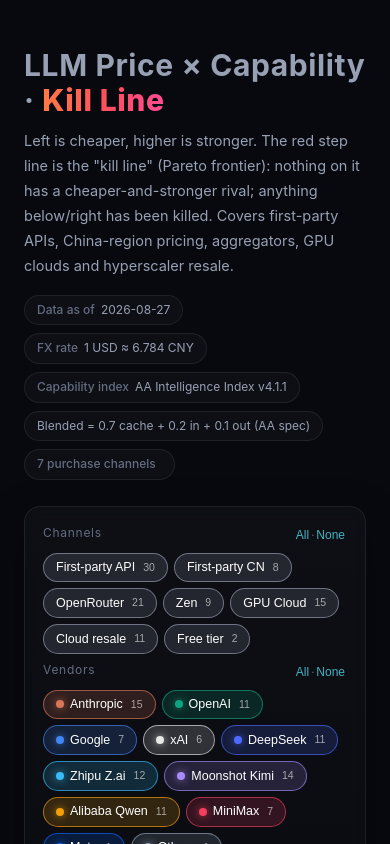
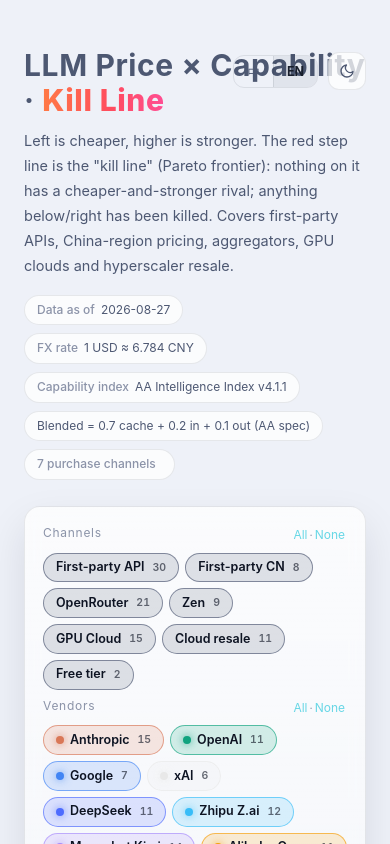
Before and after one commit to Mappedinfo/llm-price-kill-line, a React (Vite) app: page / in a window 390 px wide. Shown: the top 844 px of the page. Built offline with nearby package versions, Linux system fonts and the light colour scheme.

Commit message:
明暗双主题(data-theme 换肤+跟随系统+持久化+防FOUC);语言切换按钮补挂到右上角,与主题开关并排

```diff
--- a/index.html
+++ b/index.html
@@ -5,6 +5,20 @@
   <meta name="viewport" content="width=device-width, initial-scale=1.0" />
   <title>LLM Price–Capability Kill Line · 大模型斩杀线</title>
   <meta name="description" content="Price vs capability scatter with a live Pareto kill line across first-party APIs, subscriptions and aggregators." />
+  <script>
+    // 首屏前设定主题,避免闪白/闪黑
+    (function () {
+      try {
+        var t = localStorage.getItem('lkl.theme');
+        if (t !== 'light' && t !== 'dark') {
+          t = window.matchMedia && window.matchMedia('(prefers-color-scheme: light)').matches ? 'light' : 'dark';
+        }
+        document.documentElement.dataset.theme = t;
+      } catch (e) {
+        document.documentElement.dataset.theme = 'dark';
+      }
+    })();
+  </script>
 </head>
 <body>
   <div id="root"></div>
--- a/src/components/Header.jsx
+++ b/src/components/Header.jsx
@@ -1,5 +1,6 @@
 import React from 'react';
-import { useI18n } from '../i18n/index.jsx';
+import { useI18n, LangSwitch } from '../i18n/index.jsx';
+import ThemeSwitch from './ThemeSwitch.jsx';
 import { DATA, FX } from '../lib/dataset.js';
 
 export default function Header() {
@@ -11,6 +12,10 @@
           <span className="dimmed">{t('site.title1')} · </span>
           <span className="accent">{t('site.title2')}</span>
         </h1>
+        <div className="top-controls">
+          <LangSwitch />
+          <ThemeSwitch />
+        </div>
       </div>
       <p className="subtitle">{t('site.subtitle')}</p>
       <div className="chips">
--- /dev/null
+++ b/src/components/ThemeSwitch.jsx
@@ -0,0 +1,43 @@
+import React, { useEffect, useState } from 'react';
+
+const KEY = 'lkl.theme';
+
+function initial() {
+  try {
+    const saved = localStorage.getItem(KEY);
+    if (saved === 'light' || saved === 'dark') return saved;
+  } catch { /* ignore */ }
+  return window.matchMedia?.('(prefers-color-scheme: light)').matches ? 'light' : 'dark';
+}
+
+/** 明暗主题开关:data-theme 写在 <html> 上,CSS 变量整体换肤 */
+export default function ThemeSwitch() {
+  const [theme, setTheme] = useState(initial);
+
+  useEffect(() => {
+    document.documentElement.dataset.theme = theme;
+    try { localStorage.setItem(KEY, theme); } catch { /* ignore */ }
+  }, [theme]);
+
+  const dark = theme === 'dark';
+  return (
+    <button
+      type="button"
+      className="icon-toggle"
+      aria-label={dark ? 'switch to light theme' : 'switch to dark theme'}
+      title={dark ? '白天模式' : '夜间模式'}
+      onClick={() => setTheme(dark ? 'light' : 'dark')}
+    >
+      {dark ? (
+        <svg width="16" height="16" viewBox="0 0 24 24" fill="none" stroke="currentColor" strokeWidth="2" strokeLinecap="round">
+          <circle cx="12" cy="12" r="4" />
+          <path d="M12 2v2M12 20v2M4.9 4.9l1.4 1.4M17.7 17.7l1.4 1.4M2 12h2M20 12h2M4.9 19.1l1.4-1.4M17.7 6.3l1.4-1.4" />
+        </svg>
+      ) : (
+        <svg width="16" height="16" viewBox="0 0 24 24" fill="none" stroke="currentColor" strokeWidth="2" strokeLinecap="round" strokeLinejoin="round">
+          <path d="M21 12.8A9 9 0 1 1 11.2 3a7 7 0 0 0 9.8 9.8z" />
+        </svg>
+      )}
+    </button>
+  );
+}
--- a/src/styles.css
+++ b/src/styles.css
@@ -1,8 +1,10 @@
-/* ============ 设计令牌 ============ */
+/* ============ 设计令牌 · 夜间(默认) ============ */
 :root {
+  color-scheme: dark;
   --bg: #07090f;
   --bg-soft: #0b0e16;
   --surface: rgba(255, 255, 255, 0.028);
+  --surface-grad: rgba(255, 255, 255, 0.012);
   --surface-2: rgba(255, 255, 255, 0.05);
   --border: rgba(255, 255, 255, 0.075);
   --border-strong: rgba(255, 255, 255, 0.14);
@@ -15,37 +17,94 @@
   --cyan: #4dd0e1;
   --radius: 16px;
   --ease: cubic-bezier(0.22, 0.9, 0.32, 1);
+
+  /* 组件级令牌 */
+  --glow-cyan: rgba(77, 208, 225, 0.055);
+  --glow-red: rgba(255, 77, 94, 0.06);
+  --grid: rgba(255, 255, 255, 0.05);
+  --track-bg: rgba(255, 255, 255, 0.06);
+  --row-hover: rgba(255, 255, 255, 0.03);
+  --row-line: rgba(255, 255, 255, 0.04);
+  --th-bg: #12151d;
+  --tt-bg: rgba(16, 20, 30, 0.96);
+  --tt-shadow: 0 14px 38px rgba(0, 0, 0, 0.5);
+  --bar-shadow: 0 18px 44px rgba(0, 0, 0, 0.35);
+  --pt-fill: #cdd3e0;
+  --halo: rgba(7, 9, 15, 0.85);
+  --pill-on-txt: #ffffff;
+  --seg-on-txt: #ffffff;
+  --mark-bg: #ffffff;
 }
+
+/* ============ 白天 ============ */
+:root[data-theme='light'] {
+  color-scheme: light;
+  --bg: #eef1f8;
+  --bg-soft: #e9edf5;
+  --surface: rgba(255, 255, 255, 0.75);
+  --surface-grad: rgba(255, 255, 255, 0.4);
+  --surface-2: rgba(15, 23, 42, 0.055);
+  --border: rgba(15, 23, 42, 0.09);
+  --border-strong: rgba(15, 23, 42, 0.2);
+  --txt: #171d2b;
+  --txt-dim: #4d5872;
+  --txt-faint: #8b93a8;
+
+  --glow-cyan: rgba(13, 148, 180, 0.1);
+  --glow-red: rgba(255, 77, 94, 0.07);
+  --grid: rgba(15, 23, 42, 0.06);
+  --track-bg: rgba(15, 23, 42, 0.08);
+  --row-hover: rgba(15, 23, 42, 0.04);
+  --row-line: rgba(15, 23, 42, 0.055);
+  --th-bg: #e3e8f2;
+  --tt-bg: rgba(255, 255, 255, 0.98);
+  --tt-shadow: 0 14px 34px rgba(15, 23, 42, 0.16);
+  --bar-shadow: 0 18px 40px rgba(15, 23, 42, 0.1);
+  --pt-fill: #2c344a;
+  --halo: rgba(238, 241, 248, 0.92);
+  --pill-on-txt: #0d1322;
+  --seg-on-txt: #171d2b;
+}
+
 * { box-sizing: border-box; margin: 0; padding: 0; }
 html { scroll-behavior: smooth; }
 body {
   background:
-    radial-gradient(1100px 520px at 78% -8%, rgba(77, 208, 225, 0.055), transparent 60%),
-    radial-gradient(900px 480px at 12% -6%, rgba(255, 77, 94, 0.06), transparent 55%),
+    radial-gradient(1100px 520px at 78% -8%, var(--glow-cyan), transparent 60%),
+    radial-gradient(900px 480px at 12% -6%, var(--glow-red), transparent 55%),
     var(--bg);
   color: var(--txt);
   font: 15px/1.72 -apple-system, "PingFang SC", "Noto Sans SC", "Segoe UI", sans-serif;
   -webkit-font-smoothing: antialiased;
+  transition: background-color 0.35s ease, color 0.35s ease;
 }
 .page { max-width: 1300px; margin: 0 auto; padding: 48px 24px 40px; }
 b { color: inherit; }
 a { color: var(--cyan); text-decoration: none; }
+button { font-family: inherit; }
 
 /* ============ 卡片与排版 ============ */
 .card {
-  background: linear-gradient(180deg, var(--surface), rgba(255, 255, 255, 0.012));
+  background: linear-gradient(180deg, var(--surface), var(--surface-grad));
   border: 1px solid var(--border);
   border-radius: var(--radius);
   padding: 18px 20px;
-  backdrop-filter: blur(6px);
 }
 .hero { margin-bottom: 26px; }
+.hero-top { display: flex; align-items: flex-start; justify-content: space-between; gap: 18px; flex-wrap: wrap; }
 .hero h1 { font-size: clamp(30px, 4vw, 42px); font-weight: 800; letter-spacing: 0.02em; line-height: 1.15; }
 .hero .dimmed { color: var(--txt-dim); font-weight: 700; }
 .hero .accent {
   background: linear-gradient(92deg, #ff7a45, var(--accent) 55%, #ff4d94);
   -webkit-background-clip: text; background-clip: text; color: transparent;
 }
+.top-controls { display: flex; align-items: center; gap: 10px; padding-top: 8px; }
+.icon-toggle {
+  width: 38px; height: 38px; display: grid; place-items: center;
+  background: var(--surface); border: 1px solid var(--border); border-radius: 11px;
+  color: var(--txt-dim); cursor: pointer; transition: all 0.22s var(--ease);
+}
+.icon-toggle:hover { color: var(--gold); border-color: var(--border-strong); transform: translateY(-1px); }
 .subtitle { color: var(--txt-dim); max-width: 920px; margin-top: 12px; font-size: 14.5px; }
 .chips { display: flex; flex-wrap: wrap; gap: 8px; margin-top: 16px; }
 .chip {
@@ -62,7 +121,7 @@
 h3 { font-size: 15px; font-weight: 700; margin-bottom: 10px; }
 
 /* ============ 筛选区 ============ */
-.filterbar { position: sticky; top: 10px; z-index: 50; padding: 14px 18px; box-shadow: 0 18px 44px rgba(0,0,0,.35); }
+.filterbar { position: sticky; top: 10px; z-index: 50; padding: 14px 18px; box-shadow: var(--bar-shadow); backdrop-filter: blur(8px); }
 .filterbar-main { display: grid; grid-template-columns: 1fr minmax(320px, 380px); gap: 8px 26px; }
 .filterbar-groups { display: grid; gap: 4px; }
 .filterbar-side { display: grid; gap: 10px; align-content: start; border-left: 1px dashed var(--border); padding-left: 24px; }
@@ -81,11 +140,13 @@
   border: 1px solid var(--border); background: transparent; color: var(--txt-dim);
   cursor: pointer; transition: all 0.22s var(--ease); user-select: none; line-height: 1.5;
 }
-.pill em { font-style: normal; font-size: 10.5px; opacity: 0.6; margin-left: 2px; font-variant-numeric: tabular-nums; }
+.pill em { font-style: normal; font-size: 10.5px; opacity: 0.62; margin-left: 2px; font-variant-numeric: tabular-nums; }
 .pill:hover { border-color: var(--border-strong); color: var(--txt); transform: translateY(-1px); }
 .pill.on {
-  color: #fff; border-color: color-mix(in srgb, var(--pc) 65%, transparent);
+  color: var(--pill-on-txt);
+  border-color: color-mix(in srgb, var(--pc) 65%, transparent);
   background: color-mix(in srgb, var(--pc) 17%, transparent);
+  font-weight: 600;
 }
 .pill.on .dot { box-shadow: 0 0 8px color-mix(in srgb, var(--pc) 80%, transparent); }
 .dot { display: inline-block; width: 8px; height: 8px; border-radius: 50%; flex: none; }
@@ -103,12 +164,12 @@
   padding: 6px 13px; cursor: pointer; transition: all 0.2s var(--ease);
 }
 .seg button + button { border-left: 1px solid var(--border); }
-.seg button.on { background: var(--surface-2); color: #fff; }
+.seg button.on { background: var(--surface-2); color: var(--seg-on-txt); font-weight: 700; }
 
 /* ============ 散点图 ============ */
 .chart-wrap { position: relative; width: 100%; }
 .killchart { display: block; }
-.gridline { stroke: rgba(255, 255, 255, 0.05); stroke-width: 1; }
+.gridline { stroke: var(--grid); stroke-width: 1; }
 .tick { fill: var(--txt-faint); font-size: 10.5px; font-family: ui-monospace, monospace; }
 .axis-name { fill: var(--txt-faint); font-size: 11px; letter-spacing: 0.04em; }
 .empty-hint { fill: var(--txt-faint); font-size: 15px; letter-spacing: 0.3em; }
@@ -124,7 +185,7 @@
 .pt { transition: transform 0.55s var(--ease), opacity 0.35s ease; will-change: transform; animation: pop-in 0.4s var(--ease) backwards; }
 @keyframes pop-in { from { opacity: 0; scale: 0.4; } to { opacity: 1; scale: 1; } }
 .pt .dot-c {
-  stroke: rgba(255, 255, 255, 0.25); stroke-width: 0.75;
+  stroke: var(--border-strong); stroke-width: 0.75;
   transition: r 0.25s var(--ease), fill 0.3s ease, stroke 0.25s ease, opacity 0.3s ease;
 }
 .pt.s-frontier .dot-c { stroke: #fff; stroke-width: 1.5; filter: drop-shadow(0 0 8px rgba(255, 255, 255, 0.25)); }
@@ -133,7 +194,7 @@
 .pt.hovered .dot-c, .pt:hover .dot-c { opacity: 1; filter: brightness(1.25); }
 .pt .glyph { fill: none; stroke: var(--cyan); stroke-width: 1.6; }
 .pt-label {
-  fill: #cdd3e0; font-size: 10.5px; paint-order: stroke; stroke: rgba(7, 9, 15, 0.85); stroke-width: 3px;
+  fill: var(--pt-fill); font-size: 10.5px; paint-order: stroke; stroke: var(--halo); stroke-width: 3px;
   pointer-events: none;
 }
 .chart-legend { display: flex; gap: 18px; justify-content: flex-end; padding: 2px 6px 0; }
@@ -142,9 +203,9 @@
 
 .tooltip {
   position: absolute; transform: translate(-104%, -100%);
-  background: rgba(16, 20, 30, 0.96); border: 1px solid var(--border-strong);
+  background: var(--tt-bg); border: 1px solid var(--border-strong);
   border-radius: 12px; padding: 12px 14px; max-width: 340px; min-width: 240px;
-  box-shadow: 0 14px 38px rgba(0, 0, 0, 0.5); pointer-events: none; z-index: 90;
+  box-shadow: var(--tt-shadow); pointer-events: none; z-index: 90;
   font-size: 12.5px; line-height: 1.6;
 }
 .tooltip.flip { transform: translate(14px, -100%); }
@@ -161,25 +222,25 @@
 .kpi { padding: 14px 18px; }
 .kpi .v { font-size: 26px; font-weight: 800; font-variant-numeric: tabular-nums; }
 .kpi .l { font-size: 12px; color: var(--txt-dim); margin-top: 1px; }
-.k-blue .v { color: #7ab8ff; } .k-gold .v { color: var(--gold); }
-.k-red .v { color: var(--accent); } .k-green .v { color: #59d499; }
-.chart-error b { color: var(--accent); display: block; margin-bottom: 6px; }
-.chart-error pre { font-size: 11.5px; color: var(--txt-dim); white-space: pre-wrap; }
+.k-blue .v { color: #3d8bff; } .k-gold .v { color: var(--gold); }
+.k-red .v { color: var(--accent); } .k-green .v { color: #1fae71; }
+:root[data-theme='dark'] .k-blue .v { color: #7ab8ff; }
+:root[data-theme='dark'] .k-green .v { color: #59d499; }
 .readout { margin-top: 12px; font-size: 13px; color: var(--txt-dim); }
 .readout b { color: var(--accent); }
 
 /* ============ 表格 ============ */
 .table-scroll { max-height: 600px; overflow: auto; padding: 4px; }
 .data-table { width: 100%; border-collapse: collapse; font-size: 13px; }
-.sticky-head th { position: sticky; top: 4px; z-index: 2; background: #12151d; }
+.sticky-head th { position: sticky; top: 4px; z-index: 2; background: var(--th-bg); }
 th {
   color: var(--txt-faint); font-weight: 600; text-align: left; white-space: nowrap;
   padding: 10px 12px; border-bottom: 1px solid var(--border); cursor: pointer; user-select: none;
 }
 th.sorted { color: var(--txt); }
-td { padding: 9px 12px; border-bottom: 1px solid rgba(255, 255, 255, 0.04); vertical-align: top; }
+td { padding: 9px 12px; border-bottom: 1px solid var(--row-line); vertical-align: top; }
 tbody tr { transition: background 0.15s ease; }
-tbody tr:hover td { background: rgba(255, 255, 255, 0.03); }
+tbody tr:hover td { background: var(--row-hover); }
 .num { font-variant-numeric: tabular-nums; white-space: nowrap; }
 .strong { font-weight: 700; }
 .dim { color: var(--txt-dim); }
@@ -190,7 +251,7 @@
   border: 1px solid var(--border); color: var(--txt-dim); margin: 1px 2px; white-space: nowrap;
 }
 .tag.frontier { color: #0a0d13; background: var(--gold); border-color: var(--gold); font-weight: 700; }
-.tag.dead { color: #aab1c4; }
+.tag.dead { color: var(--txt-dim); }
 .tag.media { color: var(--gold); border-color: color-mix(in srgb, var(--gold) 40%, transparent); }
 .tag.official { color: var(--cyan); border-color: color-mix(in srgb, var(--cyan) 40%, transparent); }
 .fee { font-size: 12.5px; }
@@ -198,9 +259,9 @@
 .mech-card h3 { color: var(--txt-dim); font-size: 13.5px; letter-spacing: 0.06em; }
 
 /* 条形 */
-.track { background: rgba(255, 255, 255, 0.06); border-radius: 4px; height: 12px; position: relative; overflow: hidden; min-width: 120px; }
+.track { background: var(--track-bg); border-radius: 4px; height: 12px; position: relative; overflow: hidden; min-width: 120px; }
 .track .fill { position: absolute; inset: 0 auto 0 0; border-radius: 4px; }
-.track .mark { position: absolute; top: -2px; width: 2px; height: 16px; background: #fff; box-shadow: 0 0 5px rgba(255,255,255,.6); z-index: 3; }
+.track .mark { position: absolute; top: -2px; width: 2px; height: 16px; background: var(--mark-bg); box-shadow: 0 0 5px rgba(0, 0, 0, 0.35); z-index: 3; }
 .unit { font-size: 11px; color: var(--txt-dim); margin-left: 8px; }
 .chip-list { display: flex; flex-wrap: wrap; gap: 4px; margin-top: 6px; }
 .mini-chip { font-size: 11px; color: var(--txt-dim); border: 1px solid var(--border); border-radius: 999px; padding: 1px 8px; }
@@ -229,4 +290,5 @@
   .filterbar-side { border-left: none; padding-left: 0; border-top: 1px dashed var(--border); padding-top: 12px; }
   .method-grid { grid-template-columns: 1fr; }
   .spread-table td:nth-child(2) { min-width: 280px; }
+  .top-controls { position: absolute; right: 24px; top: 44px; }
 }
```
